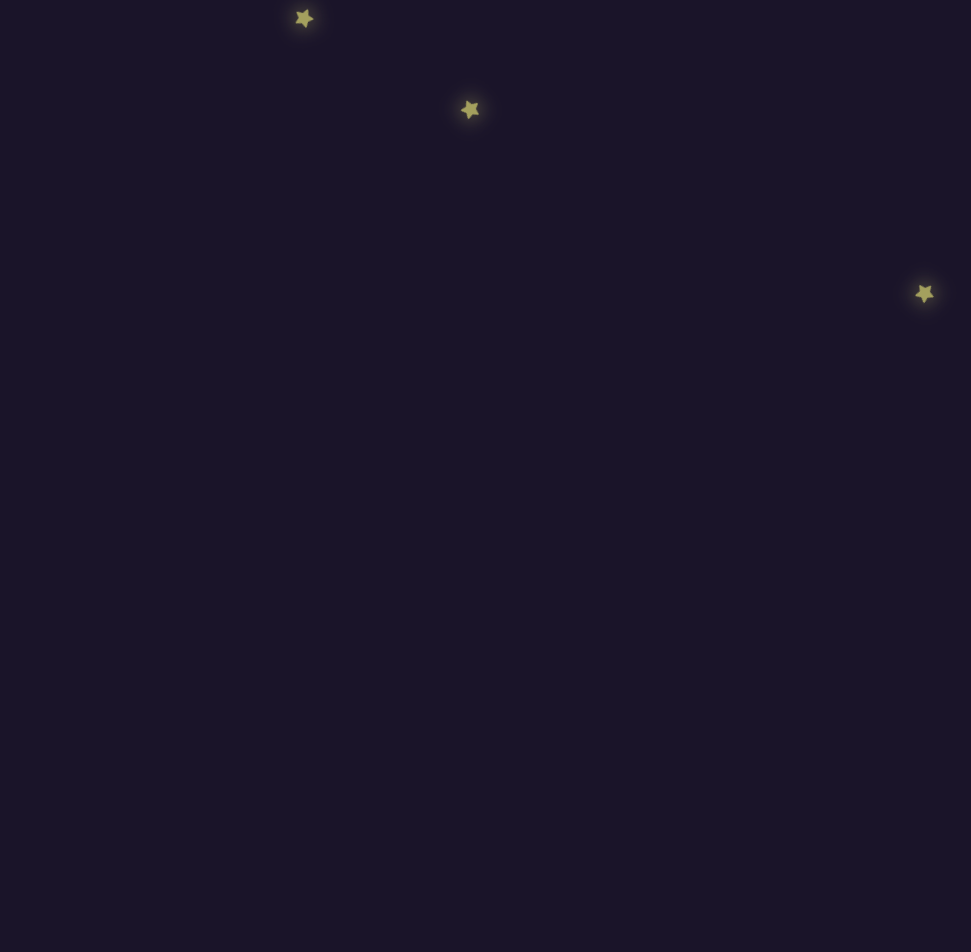
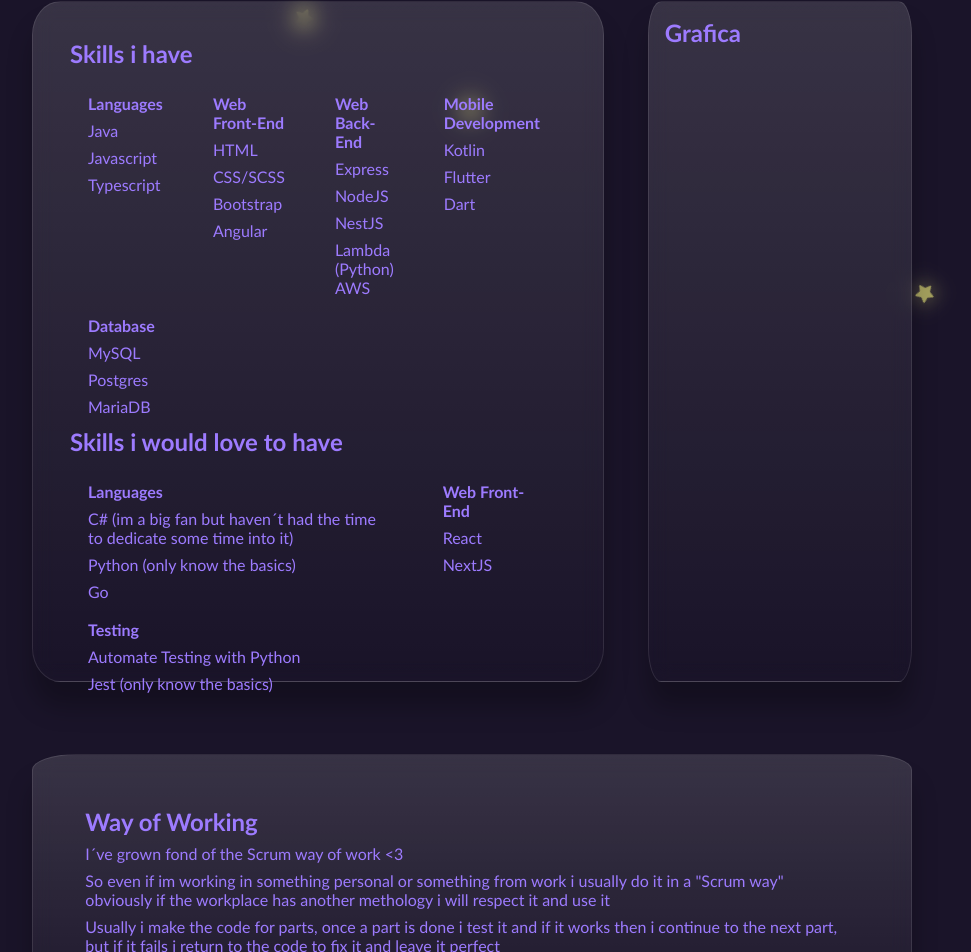
Before and after one commit to Mandalia2002/Portafolio, an Angular app: page /skills in a window 1280 px wide. Shown: the part 490-1442 px from the top of the page, without its empty margins (172-1143 px from the left). Before the commit the page ends 817 px from the top, so only its background shows below. Built offline with nearby package versions, Linux system fonts and the light colour scheme.

Commit message:
Feature(Skills): Data and Basic format

```diff
--- a/angular.json
+++ b/angular.json
@@ -24,6 +24,7 @@
             "tsConfig": "tsconfig.app.json",
             "inlineStyleLanguage": "scss",
             "assets": [
+              "src/assets",
               {
                 "glob": "**/*",
                 "input": "public"
@@ -82,6 +83,7 @@
             "tsConfig": "tsconfig.spec.json",
             "inlineStyleLanguage": "scss",
             "assets": [
+              "src/assets",
               {
                 "glob": "**/*",
                 "input": "public"
--- a/src/app/presentation/presentation.html
+++ b/src/app/presentation/presentation.html
@@ -17,7 +17,7 @@
             </div>
             <div class="div42">
                 <div class="card">
-                    <img src="img_avatar.png">
+                    <img src="../DesktopApp.png" alt="">
                     <div class="container">
                         <h4><b>NightlyShark</b></h4>
                     </div>
@@ -59,8 +59,8 @@
     </div>
     <div class="div3">
         <div class="data">
-        <h3>Comienza tu aventura</h3>
-        <button>Contacto</button>
-    </div>
+            <h3>Comienza tu aventura</h3>
+            <button>Contacto</button>
+        </div>
     </div>
 </div>
--- a/src/app/resume/resume.scss
+++ b/src/app/resume/resume.scss
@@ -6,6 +6,8 @@
     grid-row-gap: 2%;
     justify-self: center;
     color: #9D7BFF;
+    font-family: 'Gill Sans', 'Gill Sans MT', Calibri, 'Trebuchet MS', sans-serif;
+
 }
 
 .div1 {
--- a/src/app/skills/skills.html
+++ b/src/app/skills/skills.html
@@ -1 +1,78 @@
-<p>skills works!</p>
+<div class="parent">
+    <div class="div4">
+        <h2>Skills</h2>
+    </div>
+    <div class="div1">
+        <h2>Skills i have</h2>
+        <table>
+            <td>
+                <h4>Languages</h4>
+                <p>Java</p>
+                <p>Javascript</p>
+                <p>Typescript</p>
+
+            </td>
+            <td>
+                <h4>Web Front-End</h4>
+                <p>HTML</p>
+                <p>CSS/SCSS</p>
+                <p>Bootstrap</p>
+                <p>Angular</p>
+            </td>
+            <td>
+                <h4>Web Back-End</h4>
+                <p>Express</p>
+                <p>NodeJS</p>
+                <p>NestJS</p>
+                <p>Lambda (Python) AWS</p>
+            </td>
+            <td>
+                <h4>Mobile Development</h4>
+                <p>Kotlin</p>
+                <p>Flutter</p>
+                <p>Dart</p>
+            </td>
+            <tr>
+                <td>
+                    <h4>Database</h4>
+                    <p>MySQL</p>
+                    <p>Postgres</p>
+                    <p>MariaDB</p>
+                </td>
+            </tr>
+        </table>
+        <h2>Skills i would love to have</h2>
+        <table>
+            <td>
+                <h4>Languages</h4>
+                <p>C# (im a big fan but haven´t had the time to dedicate some time into it)</p>
+                <p>Python (only know the basics)</p>
+                <p>Go</p>
+            </td>
+            <td>
+                <h4>Web Front-End</h4>
+                <p>React</p>
+                <p>NextJS</p>
+            </td>
+            <tr>
+                <td>
+                    <h4>Testing</h4>
+                    <p>Automate Testing with Python</p>
+                    <p>Jest (only know the basics)</p>
+
+                </td>
+            </tr>
+        </table>
+    </div>
+    <div class="div2">
+        <h2>Grafica</h2>
+    </div>
+    <div class="div3">
+        <h2>Way of Working</h2>
+        <p>I´ve grown fond of the Scrum way of work <3 </p>
+        <p>So even if im working in something personal or something from work i usually do it in a "Scrum way" obviously if the workplace has another methology i will respect it and use it</p>
+        <p>Usually i make the code for parts, once a part is done i test it and if it works then i continue to the next part, but if it fails i return to the code to fix it and leave it perfect</p>
+        <p>¿What about documenting and commenting your code?</p>
+        <p>Once the code is working i´ll then make comments and i usually dedicate a whole day to document the code (If i work Monday through Friday, then i will document on Friday)</p>
+    </div>
+</div>
--- a/src/app/skills/skills.scss
+++ b/src/app/skills/skills.scss
@@ -0,0 +1,46 @@
+.parent {
+    display: grid;
+    grid-template-columns: repeat(3, 1fr);
+    grid-template-rows: repeat(4, 1fr);
+    grid-column-gap: 5%;
+    grid-row-gap: 5%;
+    padding-left: 15%;
+    padding-right: 15%;
+    font-family: 'Gill Sans', 'Gill Sans MT', Calibri, 'Trebuchet MS', sans-serif;
+    color: #9D7BFF;
+}
+
+.div1 {
+    grid-area: 2 / 1 / 4 / 3;
+    background: linear-gradient(#fff2, transparent);
+    border: 1px solid rgba(255, 255, 255, 0.1);
+    backdrop-filter: blur(10px);
+    border-radius: 5%;
+    box-shadow: 0 25px 25px rgba(0, 0, 0, 0.25);
+    padding: 5%;
+}
+
+.div2 {
+    grid-area: 2 / 3 / 4 / 4;
+    background: linear-gradient(#fff2, transparent);
+    border: 1px solid rgba(255, 255, 255, 0.1);
+    backdrop-filter: blur(10px);
+    border-radius: 5%;
+    box-shadow: 0 25px 25px rgba(0, 0, 0, 0.25);
+}
+
+.div3 {
+    grid-area: 4 / 1 / 5 / 4;
+    background: linear-gradient(#fff2, transparent);
+    border: 1px solid rgba(255, 255, 255, 0.1);
+    backdrop-filter: blur(10px);
+    border-radius: 5%;
+    box-shadow: 0 25px 25px rgba(0, 0, 0, 0.25);
+    padding: 5%;
+}
+
+.div4 {
+    grid-area: 1 / 1 / 2 / 4;
+    text-align: center;
+    align-self: center;
+}
```
Also changed, not shown: src/app/assets/DesktopApp.png (added).
